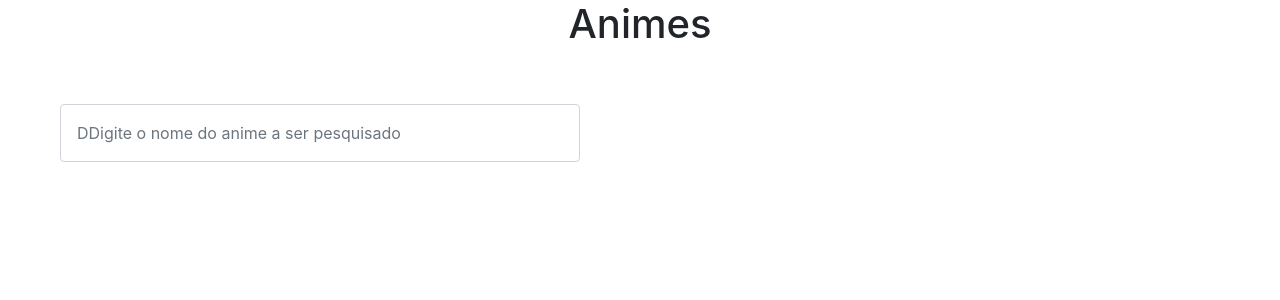
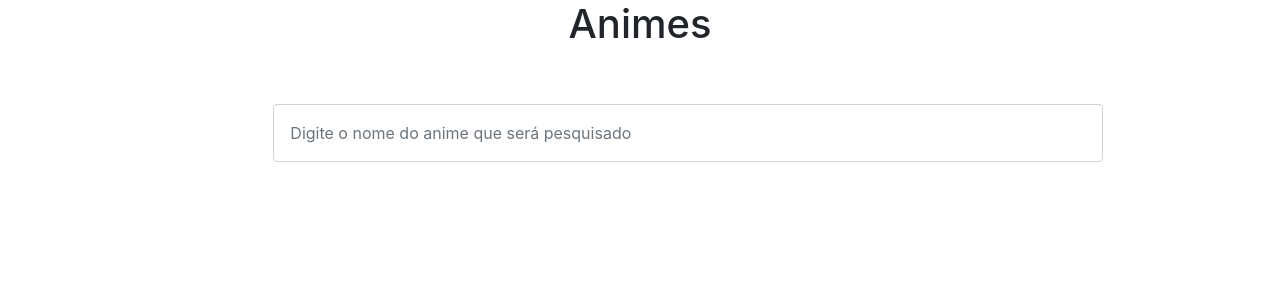
Before and after one commit to JamersonWalderson/Vinicius-Dacal-Como-implementar-uma-lista-de-animes-com-filtro-de-busca-em-ReactJS, a React (Create React App) app: page / in a window 1280 px wide. Shown: the top 300 px of the page. Built offline with nearby package versions, Linux system fonts and the light colour scheme.

Commit message:
Centralizando barra de pesquisa

```diff
--- a/src/SearchInput.js
+++ b/src/SearchInput.js
@@ -5,14 +5,14 @@ const SearchInput = ({ value, onChange }) => {
     onChange(event.target.value);
   }
   return (
-    <div className="row">
-      <div className="col-md-6 d-flex justify-content-center">
+    <div className="row d-flex justify-content-center">
+      <div className="col-md-8">
         <input
           type="search"
           value={value}
           onChange={handleChange}
           className="form-control p-3 m-5"
-          placeholder="DDigite o nome do anime a ser pesquisado"
+          placeholder="Digite o nome do anime que será pesquisado"
         />
       </div>
     </div>
```
Also changed, not shown: 1 other file (tests, documents, lock files or other folders).
